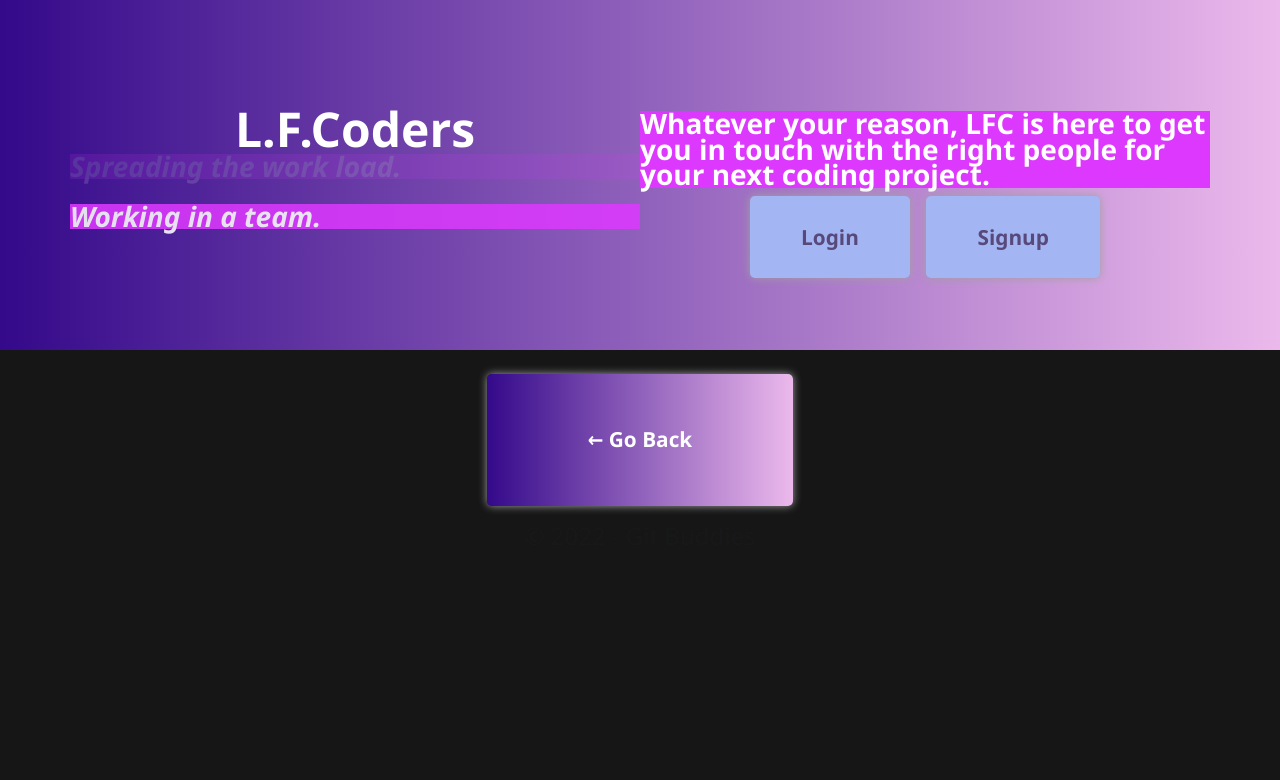
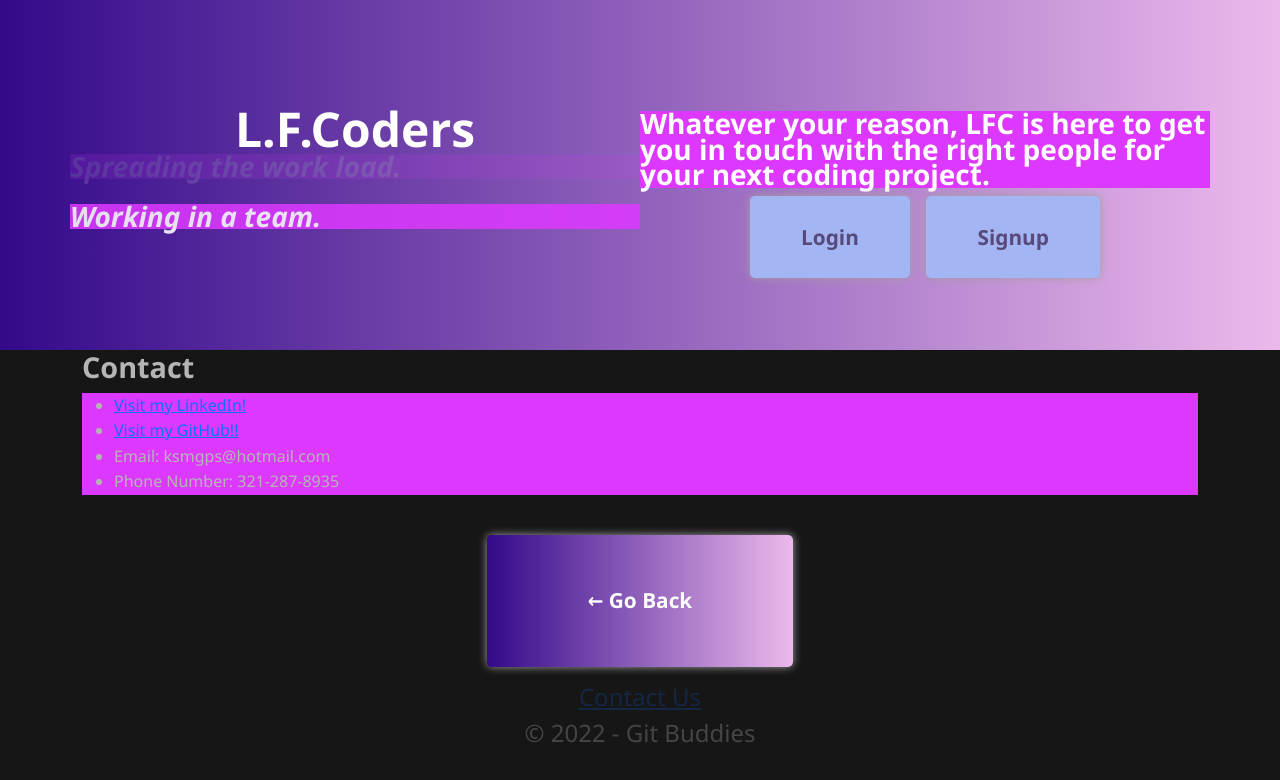
Before and after one commit to LorenzoFTSIC/LFCoders, a React (Create React App) app in the folder client/: page /contact in a window 1280 px wide. Shown: the top 780 px of the page. Built offline with nearby package versions, Linux system fonts and the light colour scheme.

Commit message:
contact page added to footer

```diff
--- a/client/src/App.js
+++ b/client/src/App.js
@@ -17,6 +17,7 @@ import Search from './pages/Search';
 import Header from './components/Header';
 import SmallHeader from './components/SmallHeader';
 import Footer from './components/Footer';
+import Contact from './pages/Contact';
 
 import reasons from './utils/LFCreasons'
 // import profilecollabs from './pages/profilecollabs';
@@ -56,6 +57,7 @@ function App() {
               <Route path="/signup" element={<Signup />} />
               <Route path="/search" element={<Search />} />
               <Route path="/me" element={<Profile />} />
+              <Route path="/contact" element={<Contact />} />
               {/* profilecollabs={profilecollabs} */}
               {/* ^ this represents the collab information that will eventually be passed into the "My Collabs" section of the Profile page */}
               <Route path="/profiles/:profileId" element={<Profile />} />
--- a/client/src/components/Footer/index.js
+++ b/client/src/components/Footer/index.js
@@ -1,5 +1,5 @@
 import React from 'react';
-import { useLocation, useNavigate } from 'react-router-dom';
+import { useLocation, useNavigate, Link } from 'react-router-dom';
 
 const styles = {
   button: {
@@ -7,6 +7,7 @@ const styles = {
     color: 'white',
   },
   trademark: {
+    color: 'white',
     opacity: 0.2
   }
 }
@@ -14,6 +15,7 @@ const styles = {
 const Footer = () => {
   const location = useLocation();
   const navigate = useNavigate();
+
   return (
     <footer className="w-100 mt-auto text-dark p-4">
       <div className="container text-center mb-5">
@@ -26,6 +28,12 @@ const Footer = () => {
             &larr; Go Back
           </button>
         )}
+        <h4 style={styles.trademark} >
+        <Link to='/contact'
+        onClick={() => navigate('Contact')}>
+        Contact Us
+        </Link>
+        </h4>
         <h4 style={styles.trademark} >&copy; {new Date().getFullYear()} - Git Buddies</h4>
       </div>
     </footer>
--- /dev/null
+++ b/client/src/pages/Contact.js
@@ -0,0 +1,23 @@
+import React from 'react';
+
+const Contact = () => {
+    return(
+    <div className="content">
+    <section className="about-me">
+        <h2>Contact</h2>
+        <p className="body-text">
+        <ul>
+                <li id="linkedin">
+                    <a href= "https://www.linkedin.com/in/kmartinezguerrero/"> Visit my LinkedIn!</a> </li>
+                <li id="github">
+                    <a href= "https://github.com/kmart134"> Visit my GitHub!!</a> </li>
+                <li>Email: ksmgps@hotmail.com</li>
+                <li>Phone Number: 321-287-8935</li>
+            </ul>
+        </p>
+    </section>
+    </div>
+);
+};
+
+export default Contact
```
